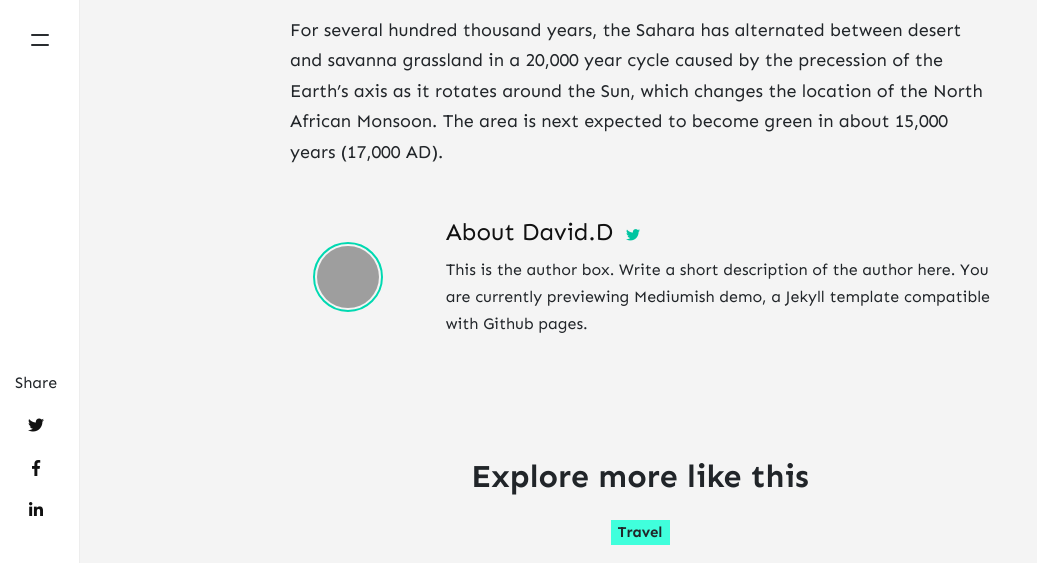
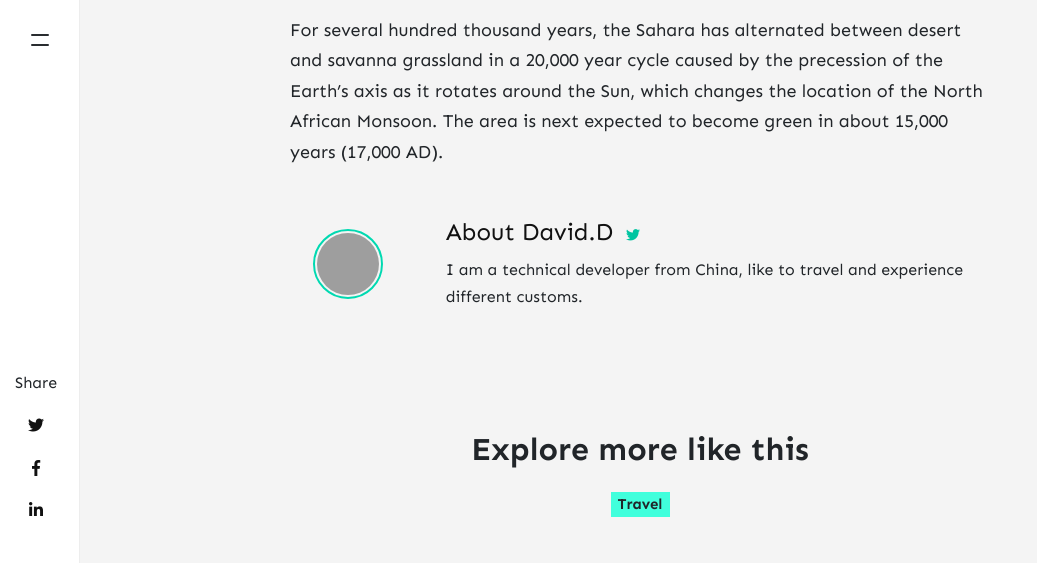
Before and after one commit to rainbow-ux/traveler-blog.github.io, a Jekyll site: the page built from _posts/2020-02-1-much-more-than-a-desert-trip-to-sahara.md, in a window 1280 px wide and 900 px high, scrolled down 1659 px, cut to the strip 0-563 px from the top of the window. Shown: the whole strip, without its empty margins (0-1037 px from the left). Built offline with Jekyll 4.4.1, drawn with Linux system fonts in a browser that asks for light colours; nearby versions of some CDN libraries; comment, search, counter and statistics services are not loaded; grey boxes are pictures that could not be loaded.

Commit message:
Update _config.yml

```diff
--- a/_config.yml
+++ b/_config.yml
@@ -21,7 +21,7 @@ authors:
     email: dqdongg@hotmail.com
     web: https://github.com/gangdong
     #twitter: https://twitter.com/wowthemesnet
-    description: "Author of Mediumish, a Bootstrap Medium styled template available for WordPress, HTML, Ghost and Jekyll. You are currently previewing Jekyll template demo."
+    description: "I am a technical developer from China, like to travel and experience different customs."
   john:
     name: david dong
     display_name: David.D
@@ -30,7 +30,7 @@ authors:
     email: dqdongg@hotmail.com
     #web: https://www.wowthemes.net
     #twitter: https://twitter.com/wowthemesnet
-    description: "This is the author box. Write a short description of the author here. You are currently previewing Mediumish demo, a Jekyll template compatible with Github pages."
+    description: "I am a technical developer from China, like to travel and experience different customs."
 
 # Plugins
 plugins:
```
